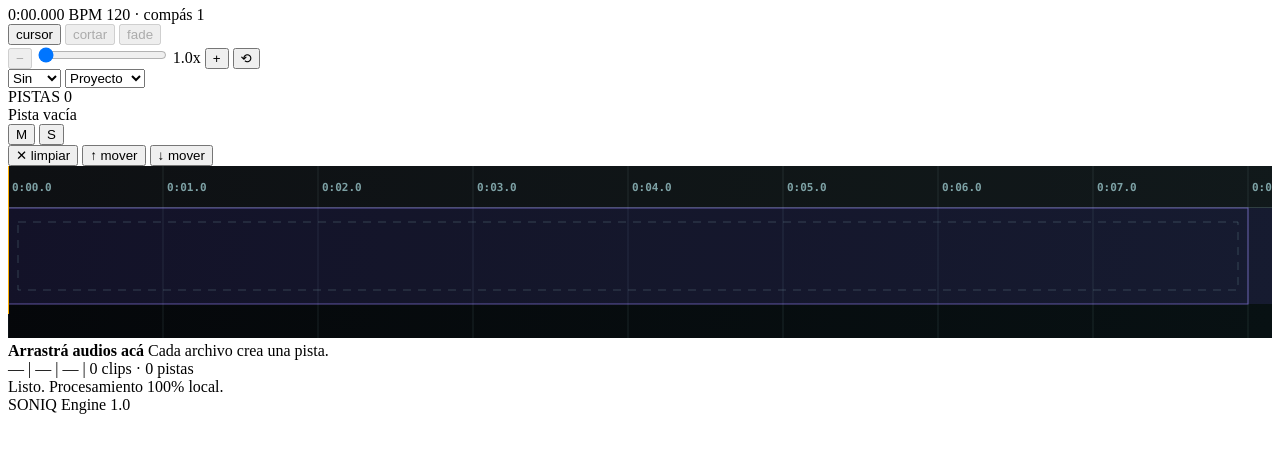
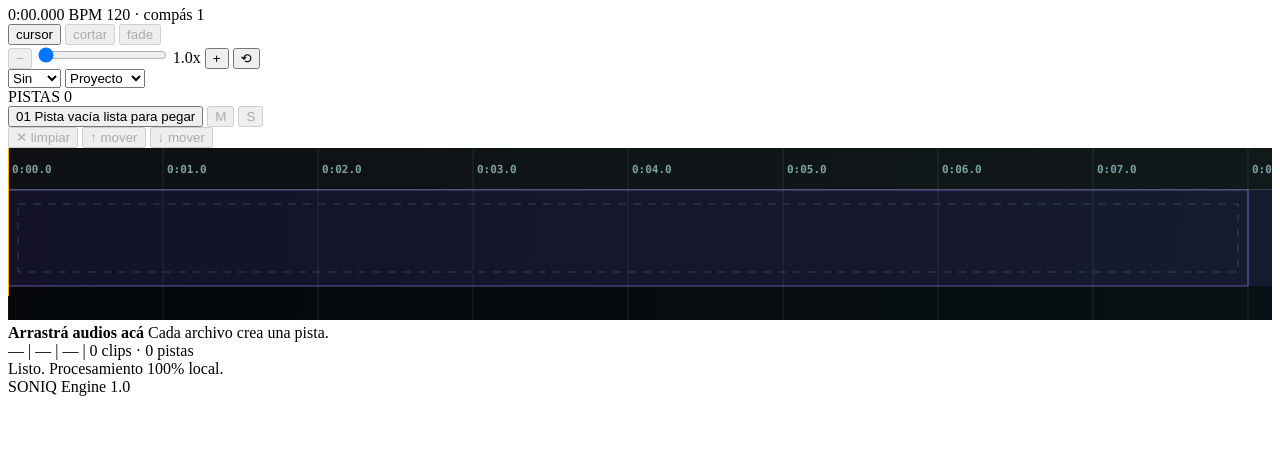
Before and after one commit to maza13/audio-edit, a website with bundled scripts: page index.html in a window 1280 px wide. Shown: the part 127-580 px from the top of the page. Built offline with nearby package versions, Linux system fonts and the light colour scheme.

Commit message:
cycle 1: improve track sidebar controls

```diff
--- a/index.html
+++ b/index.html
@@ -8,10 +8,10 @@
       content="Audio Stitch une audios localmente en tu navegador y exporta WAV."
     />
     <title>Audio Stitch | Unir audios localmente</title>
-    <link rel="stylesheet" href="./src/styles.css?v=20260429-ui-check7" />
+    <link rel="stylesheet" href="./src/styles.css?v=20260429-cycle1" />
   </head>
   <body>
     <div id="app"></div>
-    <script type="module" src="./src/main.js?v=20260429-ui-check7"></script>
+    <script type="module" src="./src/main.js?v=20260429-cycle1"></script>
   </body>
 </html>
--- a/src/app/App.js
+++ b/src/app/App.js
@@ -1,6 +1,6 @@
-import { decodeAudioFile } from "../audio/decodeAudioFile.js?v=20260429-soniq";
-import { decodeVideoFile } from "../audio/decodeVideoFile.js?v=20260429-soniq";
-import { createAudioPreviewUrl } from "../audio/createAudioPreviewUrl.js?v=20260429-soniq";
+import { decodeAudioFile } from "../audio/decodeAudioFile.js?v=20260429-cycle1";
+import { decodeVideoFile } from "../audio/decodeVideoFile.js?v=20260429-cycle1";
+import { createAudioPreviewUrl } from "../audio/createAudioPreviewUrl.js?v=20260429-cycle1";
 import {
   copyAudioBufferRange,
   copyClipRange,
@@ -16,24 +16,24 @@ import {
   normalizeProjectStructure,
   renderProjectToBuffer,
   validateNoSameTrackOverlap
-} from "../audio/multitrackOperations.js?v=20260429-soniq";
+} from "../audio/multitrackOperations.js?v=20260429-cycle1";
 import {
   drawTimelineWaveform,
   getTimelinePointerInfo
-} from "../audio/drawTimelineWaveform.js?v=20260429-soniq";
-import { normalizeRange } from "../audio/timelineOperations.js?v=20260429-soniq";
-import { encodeWav } from "../audio/encodeWav.js?v=20260429-soniq";
-import { readAudioFiles } from "../audio/readAudioFiles.js?v=20260429-soniq";
-import { SoniqMenuBar } from "../components/SoniqMenuBar.js?v=20260429-soniq";
-import { SoniqTransportBar } from "../components/SoniqTransportBar.js?v=20260429-soniq";
-import { SoniqWorkspace } from "../components/SoniqWorkspace.js?v=20260429-soniq";
-import { SoniqStatusBar } from "../components/SoniqStatusBar.js?v=20260429-soniq";
-import { formatFileSize } from "../utils/fileValidation.js?v=20260429-soniq";
+} from "../audio/drawTimelineWaveform.js?v=20260429-cycle1";
+import { normalizeRange } from "../audio/timelineOperations.js?v=20260429-cycle1";
+import { encodeWav } from "../audio/encodeWav.js?v=20260429-cycle1";
+import { readAudioFiles } from "../audio/readAudioFiles.js?v=20260429-cycle1";
+import { SoniqMenuBar } from "../components/SoniqMenuBar.js?v=20260429-cycle1";
+import { SoniqTransportBar } from "../components/SoniqTransportBar.js?v=20260429-cycle1";
+import { SoniqWorkspace } from "../components/SoniqWorkspace.js?v=20260429-cycle1";
+import { SoniqStatusBar } from "../components/SoniqStatusBar.js?v=20260429-cycle1";
+import { formatFileSize } from "../utils/fileValidation.js?v=20260429-cycle1";
 
 /**
- * @typedef {import("../audio/multitrackOperations.js?v=20260429-soniq").EditorTrack} EditorTrack
- * @typedef {import("../audio/multitrackOperations.js?v=20260429-soniq").EditorClip} EditorClip
- * @typedef {import("../audio/multitrackOperations.js?v=20260429-soniq").EditorSelection} EditorSelection
+ * @typedef {import("../audio/multitrackOperations.js?v=20260429-cycle1").EditorTrack} EditorTrack
+ * @typedef {import("../audio/multitrackOperations.js?v=20260429-cycle1").EditorClip} EditorClip
+ * @typedef {import("../audio/multitrackOperations.js?v=20260429-cycle1").EditorSelection} EditorSelection
  */
 
 /**
@@ -101,10 +101,12 @@ export function createApp(root) {
         })}
         ${SoniqWorkspace({
           hasAudio: hasAudio(),
-          trackCount: state.tracks.filter((track) => !track.isEmptyLane).length,
-          currentTrackName: getCurrentTrack()?.name ?? "sin pista",
-          currentTrackMuted: Boolean(getCurrentTrack()?.muted),
-          currentTrackSolo: Boolean(getCurrentTrack()?.solo)
+          tracks: state.tracks,
+          clips: state.clips,
+          currentTrackId: state.currentTrackId,
+          hasSelection: hasValidSelection(),
+          canMoveSelectedClipUp: canMoveSelectedClip(-1),
+          canMoveSelectedClipDown: canMoveSelectedClip(1)
         })}
         ${SoniqStatusBar({
           currentTime: formatTime(state.playheadTime),
@@ -362,6 +364,9 @@ export function createApp(root) {
       case "paste-clipboard": void pasteClipboard(); break;
       case "delete-selection": void deleteSelection(); break;
       case "clear-selection": clearSelection(); break;
+      case "select-track": selectTrack(target.dataset.trackId); break;
+      case "toggle-track-mute": toggleTrackMute(target.dataset.trackId); break;
+      case "toggle-track-solo": toggleTrackSolo(target.dataset.trackId); break;
       case "move-clip-up": moveSelectedClipToSiblingTrack(-1); break;
       case "move-clip-down": moveSelectedClipToSiblingTrack(1); break;
       case "zoom-out": setTimelineZoom(state.timelineZoom / TIMELINE_ZOOM_STEP, { anchor: "center" }); break;
@@ -891,22 +896,43 @@ export function createApp(root) {
     render();
   }
 
-  function toggleCurrentTrackMute() {
-    const track = getCurrentTrack();
+  function selectTrack(trackId) {
+    if (!trackId || !state.tracks.some((track) => track.id === trackId)) return;
+    state.currentTrackId = trackId;
+    const selectedClip = getSelectedClip();
+    if (selectedClip && selectedClip.trackId !== trackId) {
+      state.selection = null;
+    }
+    state.infoMessage = `${getCurrentTrack()?.name ?? "Pista"} seleccionada.`;
+    render();
+  }
+
+  function toggleTrackMute(trackId) {
+    const track = state.tracks.find((item) => item.id === trackId);
     if (!track || track.isEmptyLane) return;
+    state.currentTrackId = track.id;
     state.tracks = state.tracks.map((item) => item.id === track.id ? { ...item, muted: !item.muted } : item);
     invalidateAudioResult(`${track.name}: mute ${track.muted ? "desactivado" : "activado"}.`);
     if (state.isPlaying) void startPlayback();
     else render();
   }
 
-  function toggleCurrentTrackSolo() {
-    const track = getCurrentTrack();
+  function toggleTrackSolo(trackId) {
+    const track = state.tracks.find((item) => item.id === trackId);
     if (!track || track.isEmptyLane) return;
+    state.currentTrackId = track.id;
     state.tracks = state.tracks.map((item) => item.id === track.id ? { ...item, solo: !item.solo } : item);
     invalidateAudioResult(`${track.name}: solo ${track.solo ? "desactivado" : "activado"}.`);
     if (state.isPlaying) void startPlayback();
     else render();
+  }
+
+  function toggleCurrentTrackMute() {
+    toggleTrackMute(state.currentTrackId);
+  }
+
+  function toggleCurrentTrackSolo() {
+    toggleTrackSolo(state.currentTrackId);
   }
 
   function clearSelection() {
--- a/src/audio/concatenateAudioBuffers.js
+++ b/src/audio/concatenateAudioBuffers.js
@@ -1,4 +1,4 @@
-import { concatenateBuffers } from "./timelineOperations.js?v=20260429-ui-check7";
+import { concatenateBuffers } from "./timelineOperations.js?v=20260429-cycle1";
 
 /**
  * Concatenates decoded buffers into a single AudioBuffer.
--- a/src/audio/drawTimelineWaveform.js
+++ b/src/audio/drawTimelineWaveform.js
@@ -1,9 +1,9 @@
-import { getProjectDuration, getTrackClips } from "./multitrackOperations.js?v=20260429-soniq";
+import { getProjectDuration, getTrackClips } from "./multitrackOperations.js?v=20260429-cycle1";
 import {
   choosePeakLevel,
   drawWaveformPeakLevel,
   getClipWaveformPyramid
-} from "./waveformPeaks.js?v=20260429-soniq";
+} from "./waveformPeaks.js?v=20260429-cycle1";
 
 const RULER_HEIGHT = 42;
 const TRACK_HEIGHT = 96;
--- a/src/audio/multitrackOperations.js
+++ b/src/audio/multitrackOperations.js
@@ -3,7 +3,7 @@ import {
   concatenateBuffers,
   normalizeRange,
   sliceAudioBuffer
-} from "./timelineOperations.js?v=20260429-ui-check7";
+} from "./timelineOperations.js?v=20260429-cycle1";
 
 const MIN_CLIP_DURATION = 0.01;
 const DEFAULT_TRACK_GAIN = 1;
--- a/src/audio/readAudioFiles.js
+++ b/src/audio/readAudioFiles.js
@@ -1,4 +1,4 @@
-import { validateAudioFile } from "../utils/fileValidation.js?v=20260429-ui-check7";
+import { validateAudioFile } from "../utils/fileValidation.js?v=20260429-cycle1";
 
 /**
  * @param {File[]} files
--- a/src/audio/trimAudioBuffer.js
+++ b/src/audio/trimAudioBuffer.js
@@ -1 +1 @@
-export { sliceAudioBuffer as trimAudioBuffer } from "./timelineOperations.js?v=20260429-ui-check7";
+export { sliceAudioBuffer as trimAudioBuffer } from "./timelineOperations.js?v=20260429-cycle1";
--- a/src/components/AudioList.js
+++ b/src/components/AudioList.js
@@ -1,4 +1,4 @@
-import { AudioListItem } from "./AudioListItem.js?v=20260429-ui-check7";
+import { AudioListItem } from "./AudioListItem.js?v=20260429-cycle1";
 
 /**
  * @param {import("../domain/AudioTrack.js").AudioTrack[]} tracks
--- a/src/components/AudioListItem.js
+++ b/src/components/AudioListItem.js
@@ -1,4 +1,4 @@
-import { formatFileSize } from "../utils/fileValidation.js?v=20260429-ui-check7";
+import { formatFileSize } from "../utils/fileValidation.js?v=20260429-cycle1";
 
 /**
  * @param {import("../domain/AudioTrack.js").AudioTrack} track
--- a/src/components/SoniqWorkspace.js
+++ b/src/components/SoniqWorkspace.js
@@ -1,41 +1,76 @@
 /**
  * @param {{
  *   hasAudio: boolean;
- *   trackCount: number;
- *   currentTrackName: string;
- *   currentTrackMuted: boolean;
- *   currentTrackSolo: boolean;
+ *   tracks: Array<{ id: string; name: string; muted: boolean; solo: boolean; isEmptyLane: boolean; clipIds?: string[] }>;
+ *   clips: Array<{ id: string; trackId: string }>;
+ *   currentTrackId: string | null;
+ *   hasSelection: boolean;
+ *   canMoveSelectedClipUp: boolean;
+ *   canMoveSelectedClipDown: boolean;
  * }} props
  * @returns {string}
  */
 export function SoniqWorkspace(props) {
+  const realTrackCount = props.tracks.filter((track) => !track.isEmptyLane).length;
+  const trackCards = props.tracks.map((track, index) => {
+    const isCurrent = track.id === props.currentTrackId;
+    const clipCount = props.clips.filter((clip) => clip.trackId === track.id).length;
+    const displayName = track.isEmptyLane ? "Pista vacía" : (track.name || `Pista ${index + 1}`);
+    const disabledTrackControls = track.isEmptyLane ? "disabled" : "";
+
+    return `
+      <div class="sidebar-track-card ${isCurrent ? "is-selected" : ""} ${track.isEmptyLane ? "is-empty" : ""}">
+        <button
+          class="track-select-btn"
+          type="button"
+          data-action="select-track"
+          data-track-id="${escapeAttribute(track.id)}"
+          aria-pressed="${isCurrent}"
+          title="Seleccionar ${escapeAttribute(displayName)}"
+        >
+          <span class="track-main">
+            <span class="track-index">${String(index + 1).padStart(2, "0")}</span>
+            <span class="track-copy">
+              <span class="track-name">${escapeHtml(displayName)}</span>
+              <span class="track-meta">${track.isEmptyLane ? "lista para pegar" : `${clipCount} clip${clipCount === 1 ? "" : "s"}`}</span>
+            </span>
+          </span>
+        </button>
+        <span class="track-controls" aria-label="Controles de ${escapeAttribute(displayName)}">
+          <button
+            class="track-ctrl-btn ${track.muted ? "is-active" : ""}"
+            type="button"
+            data-action="toggle-track-mute"
+            data-track-id="${escapeAttribute(track.id)}"
+            title="Silenciar pista"
+            aria-label="Silenciar pista"
+            aria-pressed="${track.muted}"
+            ${disabledTrackControls}
+          >M</button>
+          <button
+            class="track-ctrl-btn ${track.solo ? "is-active" : ""}"
+            type="button"
+            data-action="toggle-track-solo"
+            data-track-id="${escapeAttribute(track.id)}"
+            title="Solo pista"
+            aria-label="Solo pista"
+            aria-pressed="${track.solo}"
+            ${disabledTrackControls}
+          >S</button>
+        </span>
+      </div>
+    `;
+  }).join("");
+
   return `
     <main class="soniq-workspace">
       <aside class="soniq-sidebar" data-testid="track-sidebar" aria-label="Pistas">
         <div class="sidebar-header">
           <span class="sidebar-title">PISTAS</span>
-          <span class="sidebar-count">${props.trackCount}</span>
+          <span class="sidebar-count">${realTrackCount}</span>
         </div>
-        <div class="sidebar-track-card">
-          <div class="track-name" title="${escapeHtml(props.currentTrackName)}">${escapeHtml(props.currentTrackName || "sin pista")}</div>
-          <div class="track-controls">
-            <button
-              class="track-ctrl-btn ${props.currentTrackMuted ? "is-active" : ""}"
-              type="button"
-              data-action="toggle-current-track-mute"
-              title="Silenciar pista"
-              aria-label="Silenciar pista"
-              aria-pressed="${props.currentTrackMuted}"
-            >M</button>
-            <button
-              class="track-ctrl-btn ${props.currentTrackSolo ? "is-active" : ""}"
-              type="button"
-              data-action="toggle-current-track-solo"
-              title="Solo pista"
-              aria-label="Solo pista"
-              aria-pressed="${props.currentTrackSolo}"
-            >S</button>
-          </div>
+        <div class="sidebar-track-list" aria-label="Lista de pistas">
+          ${trackCards}
         </div>
         <div class="sidebar-clip-actions" aria-label="Acciones de clip">
           <button
@@ -44,6 +79,7 @@ export function SoniqWorkspace(props) {
             data-action="clear-selection"
             title="Limpiar selección"
             aria-label="Limpiar selección"
+            ${props.hasSelection ? "" : "disabled"}
           >✕ limpiar</button>
           <button
             class="sidebar-action-btn"
@@ -51,6 +87,7 @@ export function SoniqWorkspace(props) {
             data-action="move-clip-up"
             title="Mover clip arriba"
             aria-label="Mover clip arriba"
+            ${props.canMoveSelectedClipUp ? "" : "disabled"}
           >↑ mover</button>
           <button
             class="sidebar-action-btn"
@@ -58,6 +95,7 @@ export function SoniqWorkspace(props) {
             data-action="move-clip-down"
             title="Mover clip abajo"
             aria-label="Mover clip abajo"
+            ${props.canMoveSelectedClipDown ? "" : "disabled"}
           >↓ mover</button>
         </div>
       </aside>
@@ -93,3 +131,11 @@ function escapeHtml(value) {
     .replaceAll('"', "&quot;")
     .replaceAll("'", "&#039;");
 }
+
+/**
+ * @param {string} value
+ * @returns {string}
+ */
+function escapeAttribute(value) {
+  return escapeHtml(value);
+}
--- a/src/main.js
+++ b/src/main.js
@@ -1,4 +1,4 @@
-import { createApp } from "./app/App.js?v=20260429-ui-check7";
+import { createApp } from "./app/App.js?v=20260429-cycle1";
 
 const root = document.querySelector("#app");
 
--- a/src/styles.css
+++ b/src/styles.css
@@ -466,13 +466,69 @@ button:disabled, select:disabled { cursor: not-allowed; opacity: 0.45; }
   font-family: ui-monospace, SFMono-Regular, Menlo, Consolas, monospace;
 }
 
+.sidebar-track-list {
+  display: flex;
+  flex-direction: column;
+  min-height: 0;
+}
+
 .sidebar-track-card {
   display: flex;
-  align-items: center;
+  align-items: stretch;
   justify-content: space-between;
-  padding: 10px 14px;
   border-bottom: 1px solid var(--line);
   gap: 8px;
+  transition: background 140ms, box-shadow 140ms, border-color 140ms;
+}
+
+.sidebar-track-card.is-selected {
+  background: linear-gradient(90deg, rgba(123, 97, 255, 0.18), rgba(123, 97, 255, 0.04));
+  box-shadow: inset 3px 0 0 var(--accent);
+}
+
+.sidebar-track-card.is-empty {
+  border-bottom-style: dashed;
+}
+
+.track-select-btn {
+  display: flex;
+  align-items: center;
+  flex: 1;
+  min-width: 0;
+  padding: 10px 0 10px 14px;
+  border: 0;
+  background: transparent;
+  color: inherit;
+  text-align: left;
+  cursor: pointer;
+}
+
+.track-select-btn:hover .track-name,
+.track-select-btn:focus-visible .track-name {
+  color: var(--accent-strong);
+}
+
+.track-main {
+  display: flex;
+  align-items: center;
+  gap: 10px;
+  min-width: 0;
+  width: 100%;
+}
+
+.track-index {
+  width: 26px;
+  color: var(--muted);
+  font-family: ui-monospace, SFMono-Regular, Menlo, Consolas, monospace;
+  font-size: 0.7rem;
+  font-weight: 900;
+}
+
+.track-copy {
+  display: flex;
+  flex-direction: column;
+  min-width: 0;
+  gap: 2px;
 }
 
 .track-name {
@@ -485,10 +541,20 @@ button:disabled, select:disabled { cursor: not-allowed; opacity: 0.45; }
   white-space: nowrap;
 }
 
+.track-meta {
+  color: var(--muted);
+  font-size: 0.66rem;
+  font-weight: 700;
+  letter-spacing: 0.04em;
+  text-transform: uppercase;
+}
+
 .track-controls {
   display: flex;
+  align-items: center;
   gap: 4px;
   flex-shrink: 0;
+  padding: 8px 12px 8px 0;
 }
 
 .sidebar-clip-actions {
@@ -541,9 +607,14 @@ button:disabled, select:disabled { cursor: not-allowed; opacity: 0.45; }
   transition: background 140ms, color 140ms, border-color 140ms;
 }
 
-.track-ctrl-btn:hover {
+.track-ctrl-btn:hover:not(:disabled) {
   background: rgba(255,255,255,0.08);
   border-color: var(--line-strong);
+}
+
+.track-ctrl-btn:disabled {
+  opacity: 0.35;
+  cursor: default;
 }
 
 .track-ctrl-btn.is-active {
```
Also changed, not shown: 1 other file.
